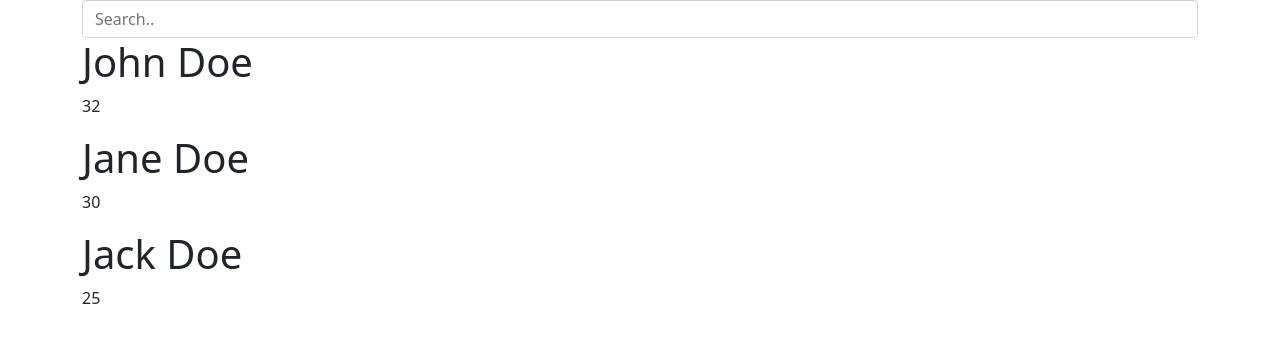
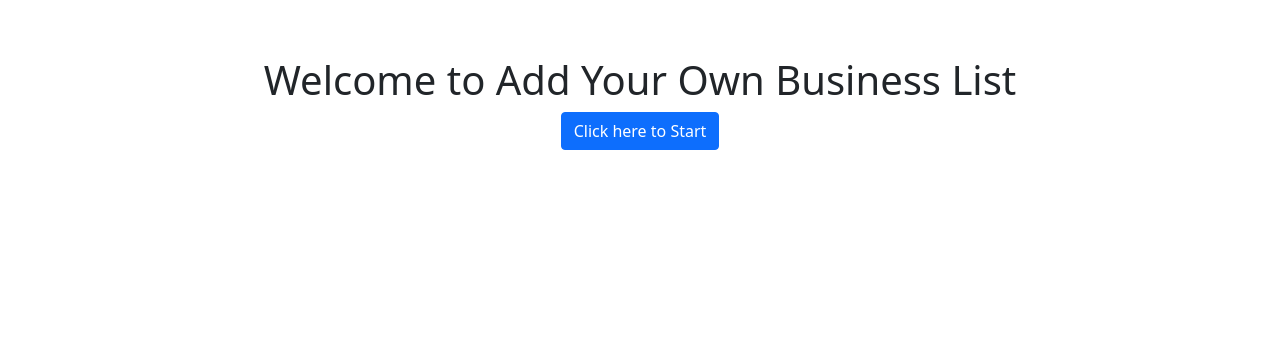
Before and after one commit to jsidd06/Cloud_Project, a React (Create React App) app in the folder fronted/: page / in a window 1280 px wide. Shown: the top 342 px of the page. Built offline with nearby package versions, Linux system fonts and the light colour scheme.

Commit message:
set a home page again

```diff
--- a/fronted/src/views/Home/Home.jsx
+++ b/fronted/src/views/Home/Home.jsx
@@ -1,30 +1,10 @@
-import React from 'react'
-import { useState } from 'react'
-import { Container, Input } from 'reactstrap'
-import data from '../../Components/data/Data'
+import React from 'react';
+import {Link} from "react-router-dom"
 function Home() {
-  const [searchTerm, setSearchTerm] = useState('')
-  return (
-    <Container>
-      <Input
-        placeholder="Search.."
-        type="text"
-        onChange={(event) => setSearchTerm(event.target.value)}
-      />
-      {data
-        .filter((item) =>
-          item.name.toLowerCase().includes(searchTerm.toLowerCase())
-        )
-        .map((item, index) => {
-          return (
-            <div key={index}>
-              <h1>{item.name}</h1>
-              <p>{item.age}</p>
-            </div>
-          )
-        })}
-    </Container>
-  )
+  return <div className="mt-5 p-2" style={{textAlign: 'center'}}>
+    <h1>Welcome to Add Your Own Business List</h1>
+    <Link className="btn btn-primary" to='/form'>Click here to Start</Link>
+  </div>;
 }
 
-export default Home
+export default Home;
```
